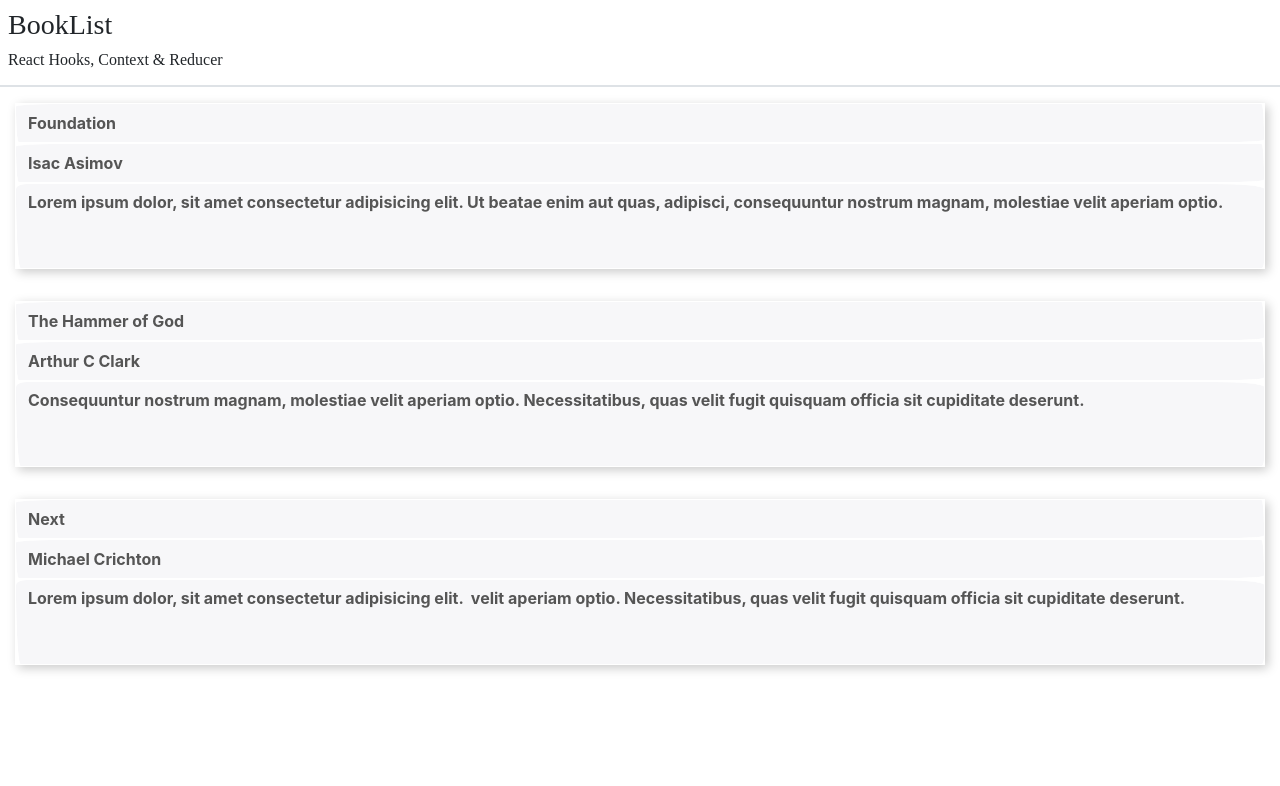
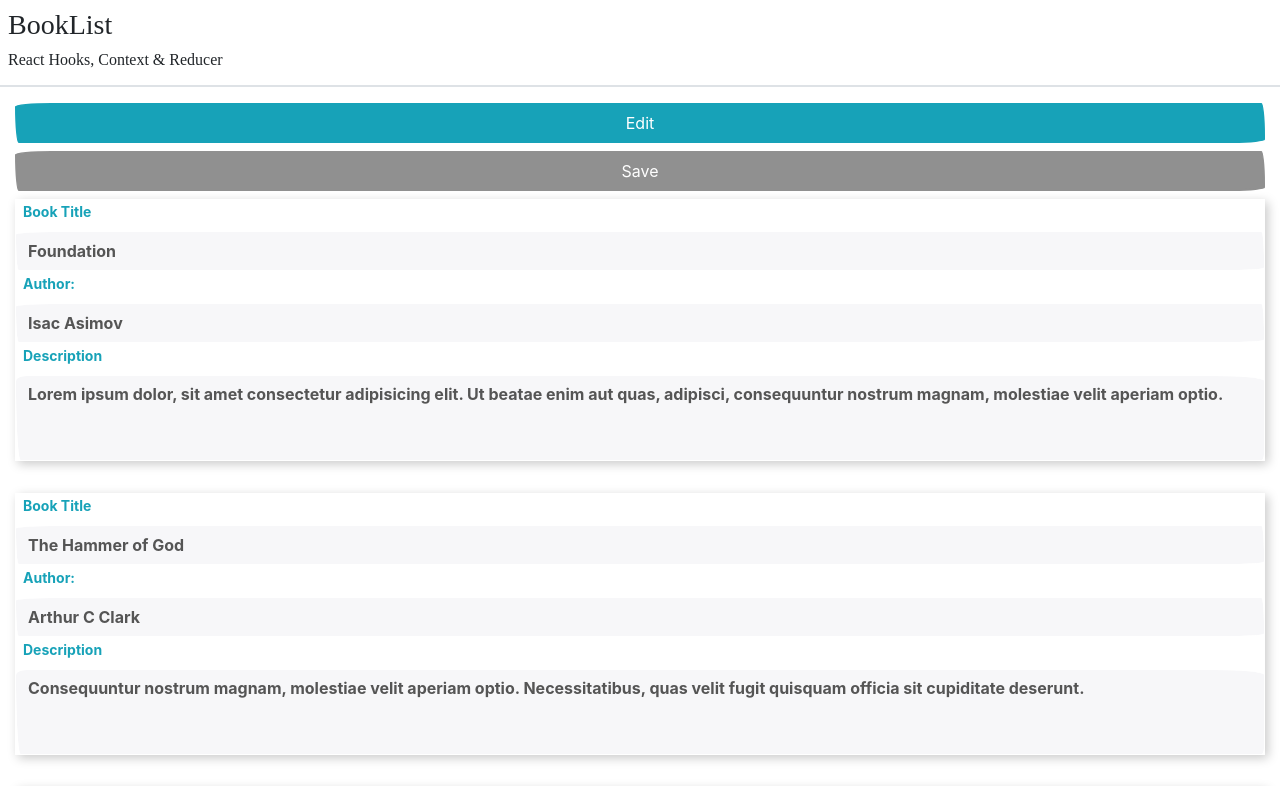
Before and after one commit to ahmedmusawir/context-booklist, a React (Create React App) app: page / in a window 1280 px wide. Shown: the top 786 px of the page. Built offline with nearby package versions, Linux system fonts and the light colour scheme; a web font is replaced by a local one.

Commit message:
Block Edit done with FieldSet & useState hook - 4 Nov 2021

```diff
--- a/src/pages/BookListPage.jsx
+++ b/src/pages/BookListPage.jsx
@@ -8,10 +8,9 @@ function BookListPage() {
   const initialState = books;
   const [bookList, setBookList] = useState(initialState);
   const [isEdit, setIsEdit] = useState(true);
+  const [isSave, setIsSave] = useState(false);
 
   const handleChange = (e) => {
-    // console.log(e.target.name);
-    // console.log(e.target.value);
     const dataType = e.target.name;
 
     if (dataType === 'title') {
@@ -43,63 +42,86 @@ function BookListPage() {
         })
       );
     }
-    // console.log(bookList);
-    // console.log(e.target.id);
   };
-  //   const handleSubmit = (e) => {
+
+  const handleEdit = (e) => {
+    e.preventDefault();
+    setIsEdit((prev) => (prev = !prev));
+    setIsSave((prev) => (prev = !prev));
+  };
+  const handleSave = (e) => {
+    e.preventDefault();
+    setIsEdit((prev) => (prev = !prev));
+    setIsSave((prev) => (prev = !prev));
+  };
+
+  //   const handleSingle = (e) => {
   //     e.preventDefault();
-  //     setIsEdit((prev) => (prev = !prev));
-  //     console.log('clicked', e.target.id);
-  //     e.target.disabled = false;
+  //     const dataType = e.target.name;
+
+  //     if (dataType === 'title') {
+  //       bookList.map((book) => {
+  //         return book.id === Number(e.target.id)
+  //           ? (e.target.readOnly = false)
+  //           : null;
+  //       });
+  //     }
+  //     if (dataType === 'author') {
+  //       bookList.map((book) => {
+  //         return book.id === Number(e.target.id)
+  //           ? (e.target.readOnly = false)
+  //           : null;
+  //       });
+  //     }
+  //     if (dataType === 'description') {
+  //       bookList.map((book) => {
+  //         return book.id === Number(e.target.id)
+  //           ? (e.target.readOnly = false)
+  //           : null;
+  //       });
+  //     }
   //   };
 
-  const handleSingle = (e) => {
-    e.preventDefault();
-    // console.log(e.target);
-    const dataType = e.target.name;
-
-    if (dataType === 'title') {
-      bookList.map((book) => {
-        return book.id === Number(e.target.id)
-          ? (e.target.readOnly = false)
-          : null;
-      });
-    }
-    if (dataType === 'author') {
-      bookList.map((book) => {
-        return book.id === Number(e.target.id)
-          ? (e.target.readOnly = false)
-          : null;
-      });
-    }
-    if (dataType === 'description') {
-      bookList.map((book) => {
-        return book.id === Number(e.target.id)
-          ? (e.target.readOnly = false)
-          : null;
-      });
-    }
-  };
-
-  const handleBlur = (e) => {
-    e.preventDefault();
-    // console.log(e.target);
-    bookList.map((book) => {
-      return book.id === Number(e.target.id)
-        ? (e.target.readOnly = true)
-        : null;
-    });
-  };
+  //   const handleBlur = (e) => {
+  //     e.preventDefault();
+  //     // console.log(e.target);
+  //     bookList.map((book) => {
+  //       return book.id === Number(e.target.id)
+  //         ? (e.target.readOnly = true)
+  //         : null;
+  //     });
+  //   };
 
   return (
     <Page wide={true} pageTitle='Movie Form'>
       <Row className='justify-content-center'>
         <Col sm={12}>
           <Content width='w-100' cssClassNames='bg-light mt-3'>
+            <button
+              type='button'
+              className='btn btn-info btn-block'
+              onClick={handleEdit}
+              disabled={isSave}
+            >
+              Edit
+            </button>
+            <button
+              type='button'
+              className='btn btn-secondary btn-block mb-2'
+              onClick={handleSave}
+              disabled={isEdit}
+            >
+              Save
+            </button>
             {bookList.map((book) => (
               <main key={book.id} className='single-item'>
-                {/* <form onSubmit={handleSubmit} id={book.id}> */}
-                {/* <fieldset disabled={isEdit}> */}
+                <form>
+                  <fieldset disabled={isEdit}>
+                    <label htmlFor='title'>
+                      <small className='font-weight-bold p-2 text-info'>
+                        Book Title
+                      </small>
+                    </label>
                     <input
                       id={book.id}
                       type='text'
@@ -109,52 +131,64 @@ function BookListPage() {
                         isEdit ? 'form-control normal-view' : 'form-control'
                       }
                       onChange={handleChange}
-                  onClick={handleSingle}
-                  onBlur={handleBlur}
-                  readOnly={true}
+                      //   onClick={handleSingle}
+                      //   onBlur={handleBlur}
+                      //   readOnly={true}
                     />
                     <div
-                  className={
-                    isEdit
-                      ? 'alert alert-primary d-none'
-                      : 'alert alert-primary d-none'
-                  }
+                      className={isEdit ? 'd-none' : 'alert alert-secondary'}
                     >
                       {book.title}
                     </div>
-
+                    <label htmlFor='author'>
+                      <small className='font-weight-bold p-2 text-info'>
+                        Author:
+                      </small>
+                    </label>
                     <input
                       id={book.id}
                       type='text'
                       name='author'
                       value={book.author}
-                  className='form-control normal-view'
+                      className={
+                        isEdit ? 'form-control normal-view' : 'form-control'
+                      }
                       onChange={handleChange}
-                  onClick={handleSingle}
-                  onBlur={handleBlur}
-                  readOnly={true}
+                      //   onClick={handleSingle}
+                      //   onBlur={handleBlur}
+                      //   readOnly={true}
                     />
-                <div className='alert alert-primary d-none'>{book.author}</div>
+                    <div
+                      className={isEdit ? 'd-none' : 'alert alert-secondary'}
+                    >
+                      {book.author}
+                    </div>
+                    <label htmlFor='description'>
+                      <small className='font-weight-bold p-2 text-info'>
+                        Description
+                      </small>
+                    </label>
                     <textarea
                       id={book.id}
                       type='text'
                       name='description'
                       value={book.description}
-                  className='form-control normal-view'
+                      className={
+                        isEdit ? 'form-control normal-view' : 'form-control'
+                      }
                       rows={3}
                       onChange={handleChange}
-                  onClick={handleSingle}
-                  onBlur={handleBlur}
-                  readOnly={true}
+                      //   onClick={handleSingle}
+                      //   onBlur={handleBlur}
+                      //   readOnly={true}
                     />
-                <div className='alert alert-primary d-none'>
+                    <div
+                      className={isEdit ? 'd-none' : 'alert alert-secondary'}
+                    >
                       {book.description}
                     </div>
-                {/* </fieldset> */}
-                {/* <button type='submit' className='btn btn-info'>
-                  Edit
-                </button> */}
-                {/* </form> */}
+                  </fieldset>
+                </form>
               </main>
             ))}
           </Content>
```
Lines whose indentation alone changed are shown as unchanged.
